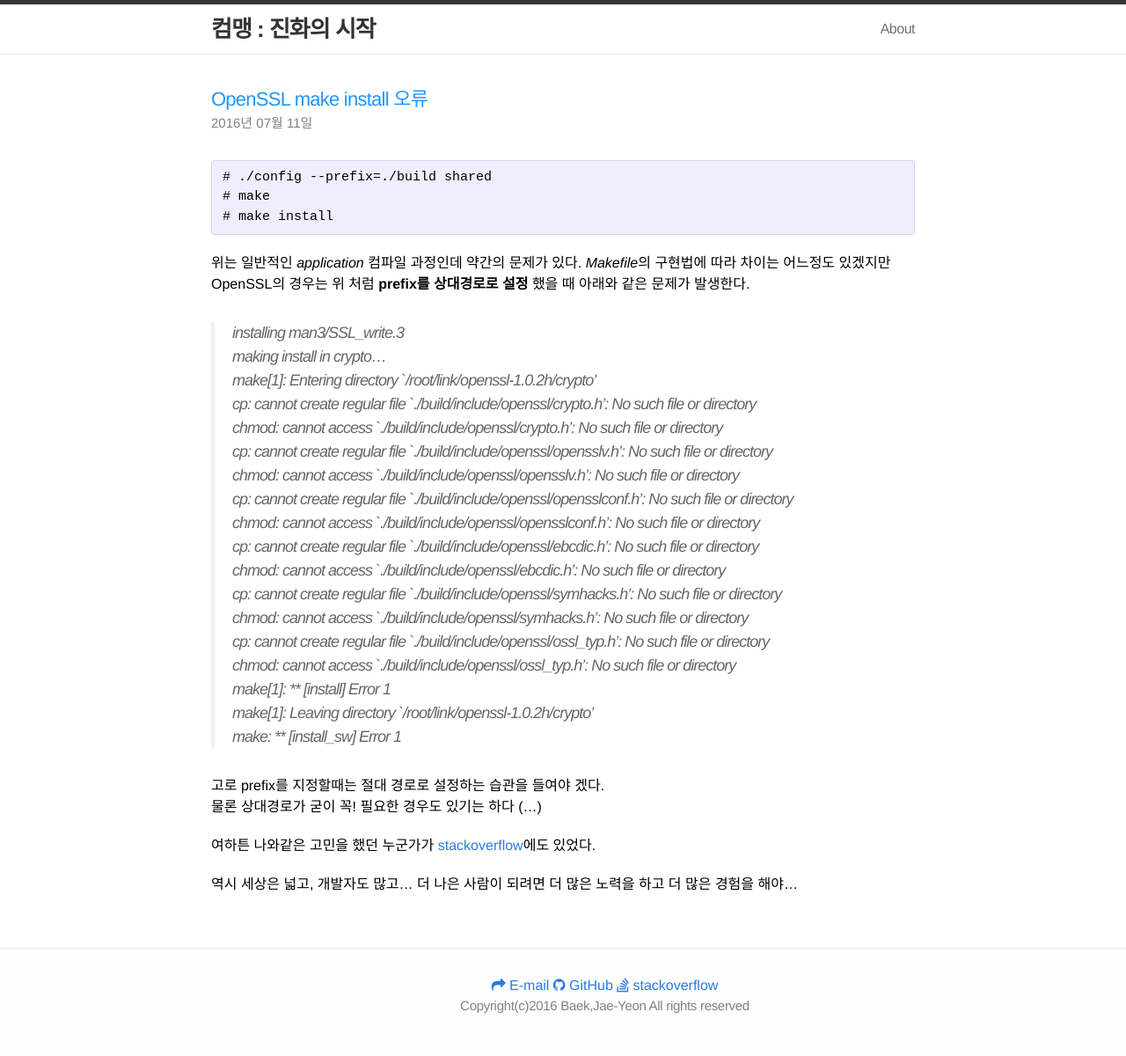
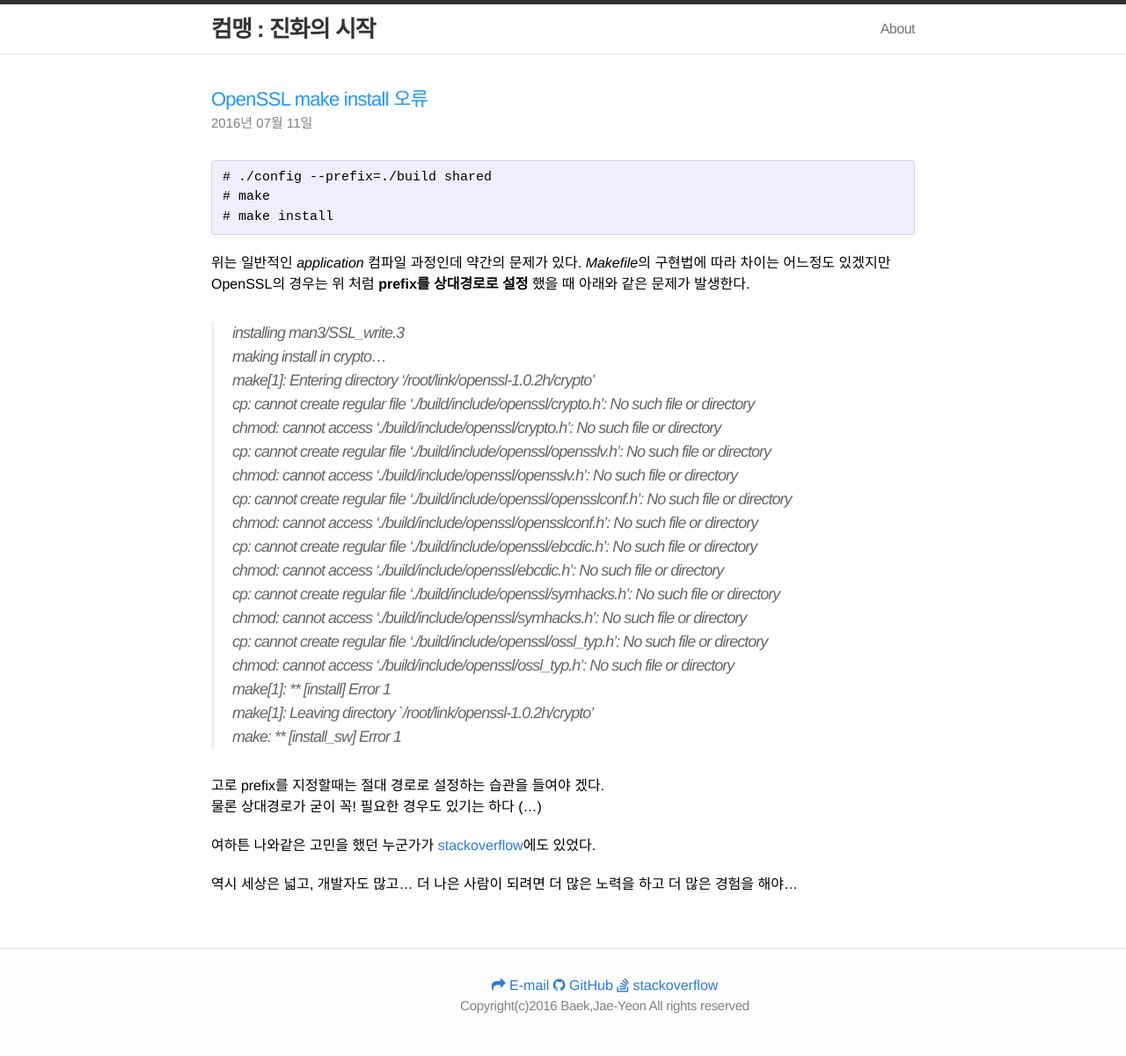
Before and after one commit to jybaek/jybaek.github.com, a Jekyll site: the page built from _posts/2016-07-11-fixerror-openssl-makeinstall.md, in a window 1280 px wide. Shown: the whole page at 88% size. Built offline with Jekyll 4.4.1, drawn with Linux system fonts in a browser that asks for light colours; nearby versions of some CDN libraries; comment, search, counter and statistics services are not loaded.

Commit message:
예전 포스팅이 수학수식 때문에 깨지는 문제 수정

```diff
--- a/_posts/2016-07-11-fixerror-openssl-makeinstall.md
+++ b/_posts/2016-07-11-fixerror-openssl-makeinstall.md
@@ -17,19 +17,19 @@
 
 >installing man3/SSL_write.3
 making install in crypto...
-make[1]: Entering directory \`/root/link/openssl-1.0.2h/crypto'
-cp: cannot create regular file \`./build/include/openssl/crypto.h': No such file or directory
-chmod: cannot access \`./build/include/openssl/crypto.h': No such file or directory
-cp: cannot create regular file \`./build/include/openssl/opensslv.h': No such file or directory
-chmod: cannot access \`./build/include/openssl/opensslv.h': No such file or directory
-cp: cannot create regular file \`./build/include/openssl/opensslconf.h': No such file or directory
-chmod: cannot access \`./build/include/openssl/opensslconf.h': No such file or directory
-cp: cannot create regular file \`./build/include/openssl/ebcdic.h': No such file or directory
-chmod: cannot access \`./build/include/openssl/ebcdic.h': No such file or directory
-cp: cannot create regular file \`./build/include/openssl/symhacks.h': No such file or directory
-chmod: cannot access \`./build/include/openssl/symhacks.h': No such file or directory
-cp: cannot create regular file \`./build/include/openssl/ossl_typ.h': No such file or directory
-chmod: cannot access \`./build/include/openssl/ossl_typ.h': No such file or directory
+make[1]: Entering directory '/root/link/openssl-1.0.2h/crypto'
+cp: cannot create regular file './build/include/openssl/crypto.h': No such file or directory
+chmod: cannot access './build/include/openssl/crypto.h': No such file or directory
+cp: cannot create regular file './build/include/openssl/opensslv.h': No such file or directory
+chmod: cannot access './build/include/openssl/opensslv.h': No such file or directory
+cp: cannot create regular file './build/include/openssl/opensslconf.h': No such file or directory
+chmod: cannot access './build/include/openssl/opensslconf.h': No such file or directory
+cp: cannot create regular file './build/include/openssl/ebcdic.h': No such file or directory
+chmod: cannot access './build/include/openssl/ebcdic.h': No such file or directory
+cp: cannot create regular file './build/include/openssl/symhacks.h': No such file or directory
+chmod: cannot access './build/include/openssl/symhacks.h': No such file or directory
+cp: cannot create regular file './build/include/openssl/ossl_typ.h': No such file or directory
+chmod: cannot access './build/include/openssl/ossl_typ.h': No such file or directory
 make[1]: *** [install] Error 1
 make[1]: Leaving directory `/root/link/openssl-1.0.2h/crypto'
 make: *** [install_sw] Error 1
```
